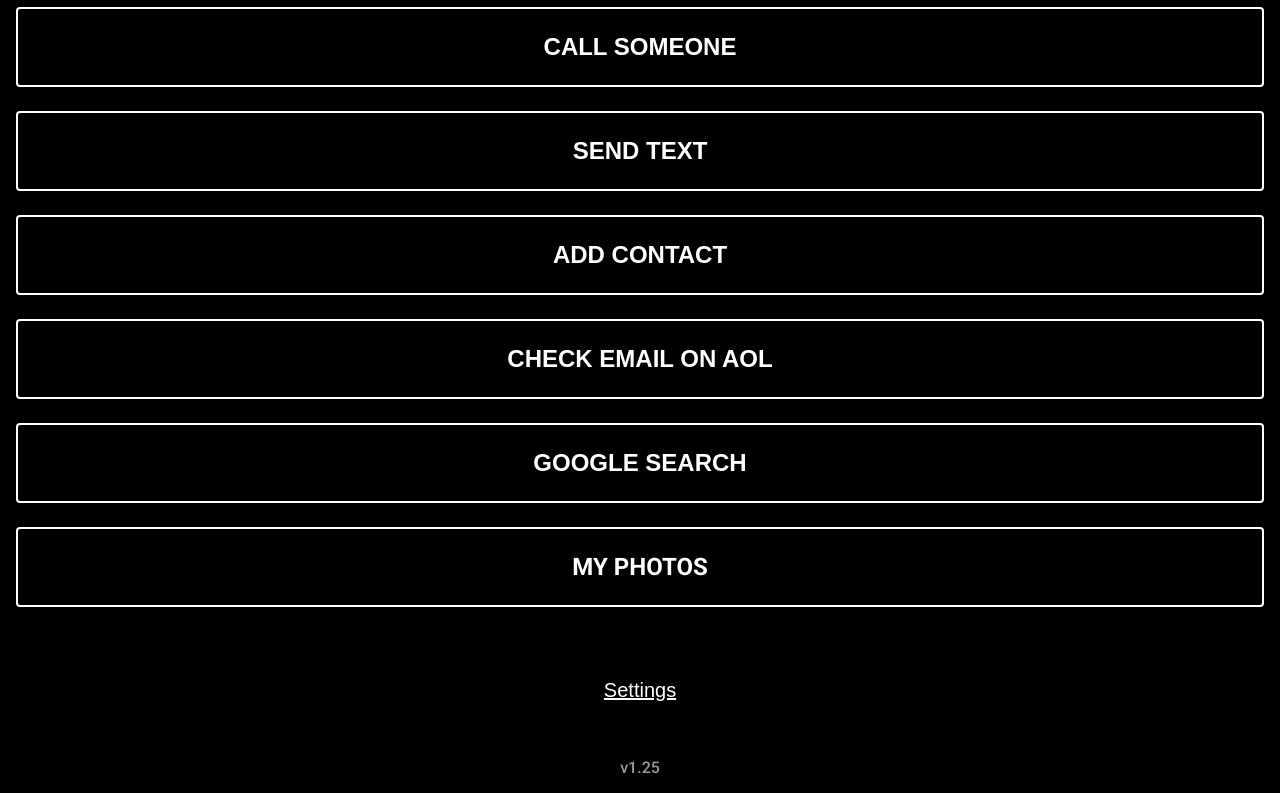
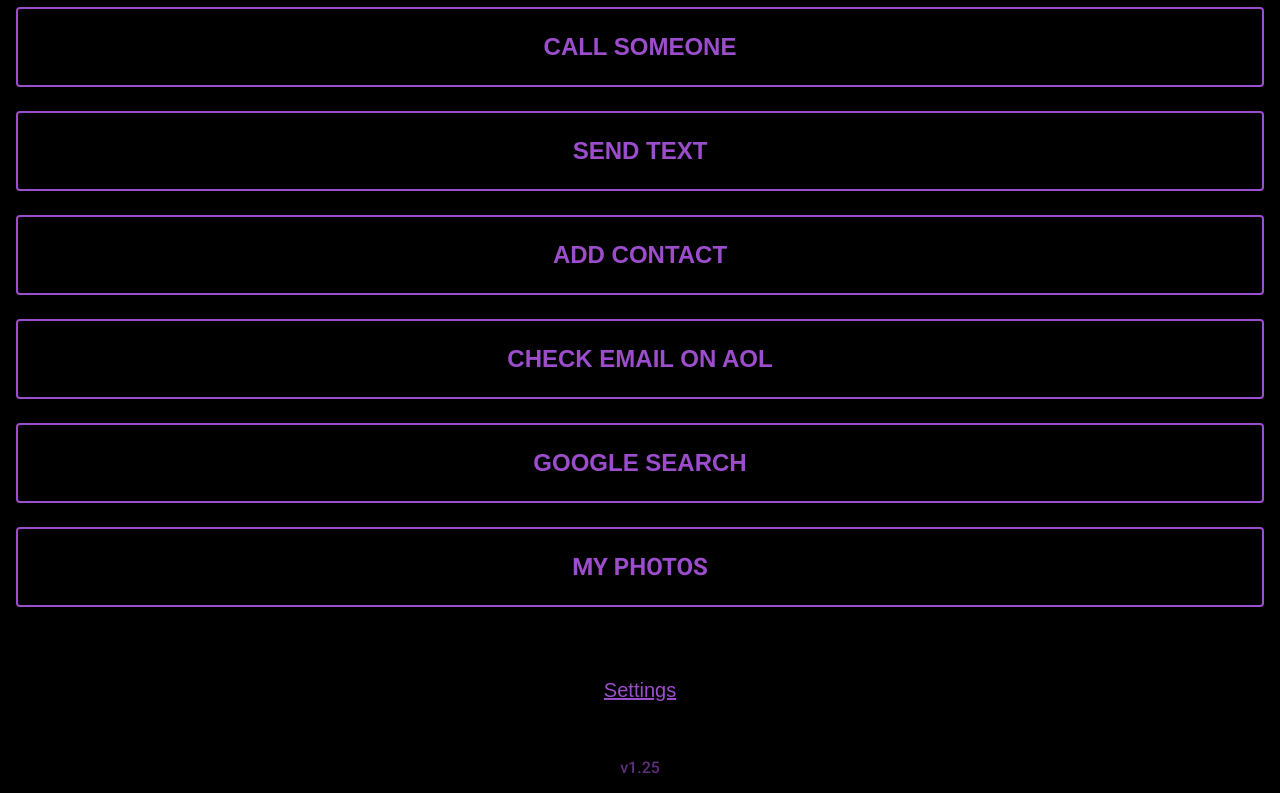
Before and after one commit to schrutesbeets/RoseOS, a plain HTML site: page index.html in a window 1280 px wide. Shown: the part 94-887 px from the top of the page. Drawn offline with Linux system fonts and the dark colour scheme.

Commit message:
refactor: Update CSS `bg-color` to `Canvas` and high contrast `text-color` to `#9C4DCC`.

```diff
--- a/index.html
+++ b/index.html
@@ -25,7 +25,7 @@
         :root {
             /* System Colors for Auto Dark/Light Mode + High Contrast */
             /* Using modern CSS System Colors */
-            --bg-color: #9C4DCC;
+            --bg-color: Canvas;
             --text-color: CanvasText;
             --link-color: LinkText;
 
@@ -54,7 +54,7 @@
             :root {
                 /* System colors usually handle this, but enforcing high contrast feel */
                 --bg-color: #000000;
-                --text-color: #FFFFFF;
+                --text-color: #9C4DCC;
             }
         }
 
```
